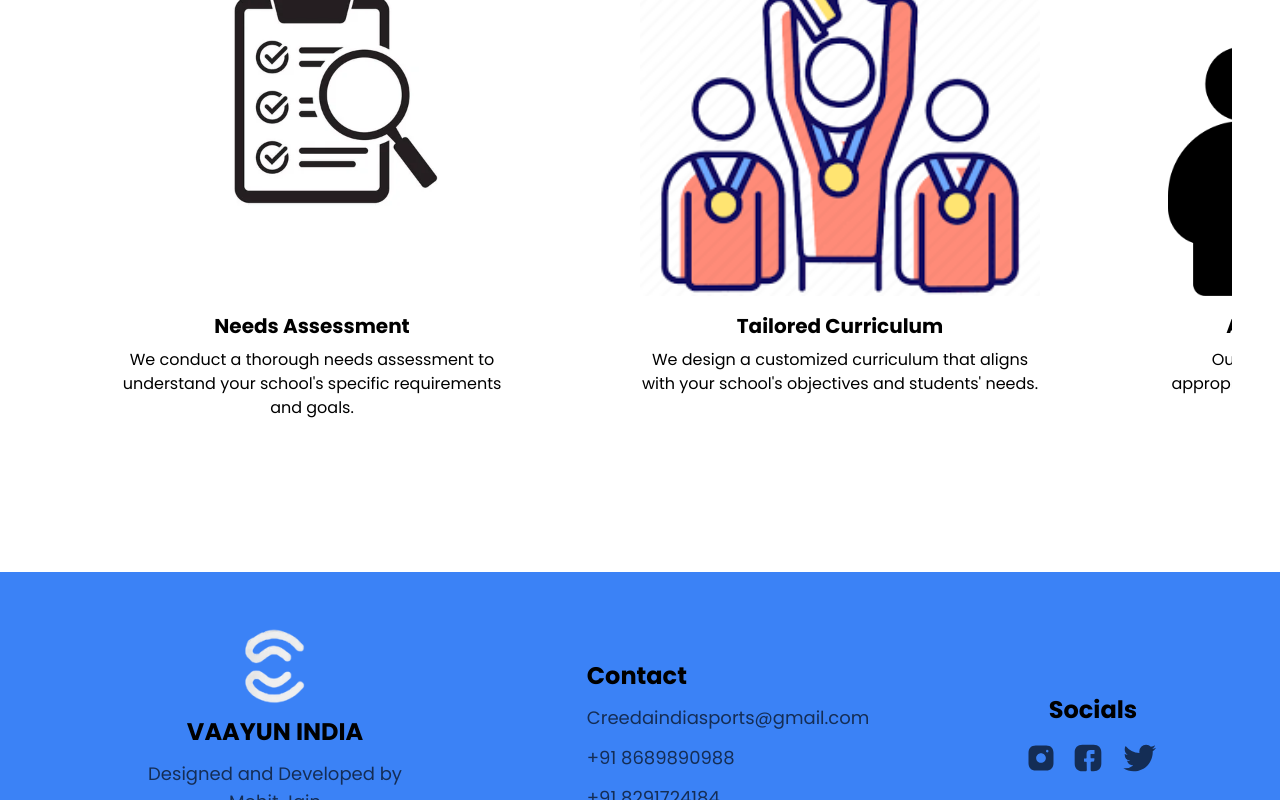
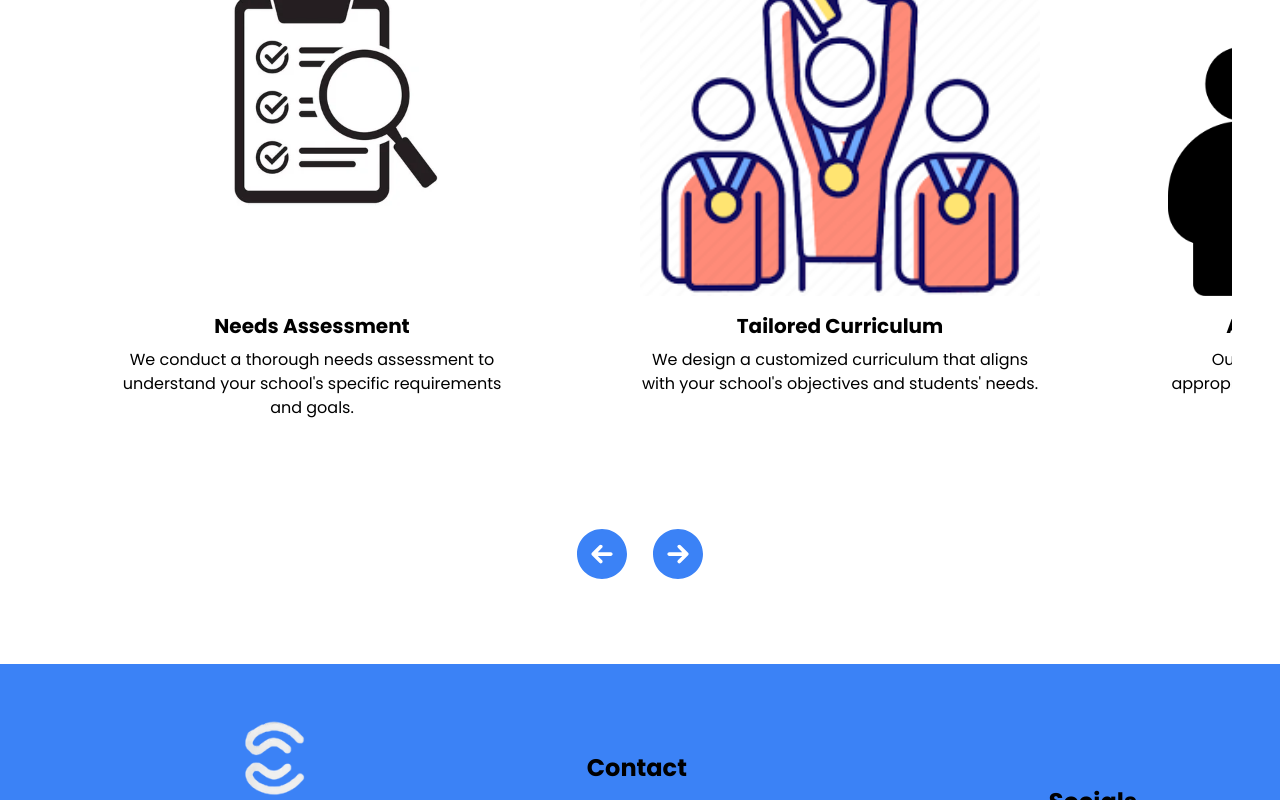
Before and after one commit to Mohitjnn/vaayu, a Next.js app: page /about in a window 1280 px wide. Shown: the part 2216-3016 px from the top of the page. Built offline with nearby package versions, Linux system fonts and the light colour scheme.

Commit message:
making why us section scrollable only on pressing buttons

```diff
--- a/public/data.json
+++ b/public/data.json
@@ -126,5 +126,9 @@
       "title": "Winners Of Multiple Handball Tournaments (U/10 & U/12 Boys & Girls)",
       "description": "Our U/10 and U/12 boys and girls teams clinched multiple handball tournament titles."
     }
-  ]
+  ],
+  "desc": {
+    "homePage": " is a sports academy that aims to coach young children for a better dominated sports culture in our country. Our focus is to train children in various fields of sports and fitness programmes during and after school hours, as well as to prepare and guide them for participation in state and national competitions. The sole aim of our programme is to ensure that your school grows not only academically but also makes a remarkable growth in the field of sports and games, which can be acheived with our training.",
+    "aboutUsPage": "transforms your school's sports program. Partnering with us elevates your curriculum, fosters essential life skills, and improves student fitness. We create a positive, supportive environment where students thrive on and off the field. Specialized resources and collaboration with your staff further enhance the value we bring. Let's transform your sports program and empower your students!"
+  }
 }
--- a/src/app/about/page.jsx
+++ b/src/app/about/page.jsx
@@ -1,17 +1,63 @@
 "use client";
 
-import React from "react";
+import React, { useRef, useEffect, useState } from "react";
 import Image from "next/image";
 import Datacard from "@/components/DataCard/Datacard";
 import useAxios from "../../customHook/useAxios";
 
 const About = () => {
+  const formContainerRef = useRef(null);
+  const [cardWidth, setCardWidth] = useState(0);
   const { response, error } = useAxios();
+
+  useEffect(() => {
+    const updateCardWidth = () => {
+      if (formContainerRef.current && formContainerRef.current.firstChild) {
+        setCardWidth(formContainerRef.current.firstChild.offsetWidth);
+      }
+    };
+
+    // Initial card width calculation
+    updateCardWidth();
+
+    // Recalculate card width on window resize
+    window.addEventListener("resize", updateCardWidth);
+    return () => window.removeEventListener("resize", updateCardWidth);
+  }, [response]);
 
   if (error)
     return <div className="Title w-full text-center py-4">Error: {error}</div>;
   if (!response)
     return <div className="Title w-full text-center py-4">Loading...</div>;
+
+  const scrollRight = () => {
+    if (formContainerRef.current) {
+      const newScrollLeft = Math.min(
+        formContainerRef.current.scrollLeft + cardWidth,
+        formContainerRef.current.scrollWidth -
+          formContainerRef.current.clientWidth
+      );
+
+      formContainerRef.current.scrollTo({
+        left: newScrollLeft,
+        behavior: "smooth",
+      });
+    }
+  };
+
+  const scrollLeft = () => {
+    if (formContainerRef.current) {
+      const newScrollLeft = Math.max(
+        formContainerRef.current.scrollLeft - cardWidth,
+        0
+      );
+
+      formContainerRef.current.scrollTo({
+        left: newScrollLeft,
+        behavior: "smooth",
+      });
+    }
+  };
 
   return (
     <main className="w-full h-fit">
@@ -33,13 +79,7 @@ const About = () => {
             </div>
             <p className="text w-fit text-left leading-loose">
               <span className="font-semibold">VAAYUN INDIA </span>
-              transforms your school's sports program. Partnering with us
-              elevates your curriculum, fosters essential life skills, and
-              improves student fitness. We create a positive, supportive
-              environment where students thrive on and off the field.
-              Specialized resources and collaboration with your staff further
-              enhance the value we bring. Let's transform your sports program
-              and empower your students!
+              {response.desc.aboutUsPage}
             </p>
           </div>
           <div className="justify-center w-full relative h-[60vh] mt-4">
@@ -55,7 +95,10 @@ const About = () => {
           <h1 className="Heading">Founders</h1>
           <div className="flex flex-row w-full h-fit my-16 justify-between items-start space-x-6">
             {response.Founders.map((Founder, index) => (
-              <div className="flex flex-col w-1/2 items-center justify-center space-y-8">
+              <div
+                className="flex flex-col w-1/2 items-center justify-center space-y-8"
+                key={index}
+              >
                 <div className="w-[60vh] relative h-[70vh]">
                   <Image
                     src={`/Founder${index + 1}.png`}
@@ -68,9 +111,9 @@ const About = () => {
                 <div className="text-pretty w-full ">
                   <h1 className="subHeading mb-4">{Founder.name}</h1>
                   <h1 className="subHeading mb-4">{Founder.Title}</h1>
-                  <div className=" text w-full leading-loose">
-                    {Founder.achievements.map((achievement, index) => (
-                      <p key={index}>- {achievement}</p>
+                  <div className="text w-full leading-loose">
+                    {Founder.achievements.map((achievement, idx) => (
+                      <p key={idx}>- {achievement}</p>
                     ))}
                   </div>
                 </div>
@@ -80,10 +123,43 @@ const About = () => {
         </section>
         <section className="w-full h-fit px-12 my-16 flex flex-col items-center">
           <h1 className="Heading">Why Choose Us</h1>
-          <div className="flex flex-row justify-start w-full overflow-x-auto overflow-y-hidden h-full no-scrollbar">
+          <div
+            className="flex flex-row justify-start w-full overflow-x-hidden h-full no-scrollbar"
+            ref={formContainerRef}
+          >
             {response.aboutUsList1.map((reasons, index) => (
               <Datacard Reasons={reasons} key={index} />
             ))}
+          </div>
+          <div className="flex flex-row justify-center space-x-4 w-full h-fit py-4">
+            <button onClick={scrollLeft}>
+              <svg
+                xmlns="http://www.w3.org/2000/svg"
+                width="60"
+                height="60"
+                viewBox="0 0 24 24"
+                fill="none"
+              >
+                <path
+                  fill="#3b82f6"
+                  d="M12 2C6.48 2 2 6.48 2 12s4.48 10 10 10 10-4.48 10-10S17.52 2 12 2zm3.5 10.75h-5.19l1.72 1.72c.29.29.29.77 0 1.06-.15.15-.34.22-.53.22s-.38-.07-.53-.22l-3-3a.754.754 0 010-1.06l3-3c.29-.29.77-.29 1.06 0 .29.29.29.77 0 1.06l-1.72 1.72h5.19c.41 0 .75.34.75.75s-.34.75-.75.75z"
+                ></path>
+              </svg>
+            </button>
+            <button onClick={scrollRight}>
+              <svg
+                xmlns="http://www.w3.org/2000/svg"
+                width="60"
+                height="60"
+                viewBox="0 0 24 24"
+                fill="none"
+              >
+                <path
+                  fill="#3b82f6"
+                  d="M12 2C6.48 2 2 6.48 2 12s4.48 10 10 10 10-4.48 10-10S17.52 2 12 2zm4.03 10.53l-3 3c-.15.15-.34.22-.53.22s-.38-.07-.53-.22a.754.754 0 010-1.06l1.72-1.72H8.5c-.41 0-.75-.34-.75-.75s.34-.75.75-.75h5.19l-1.72-1.72a.754.754 0 010-1.06c.29-.29.77-.29 1.06 0l3 3c.29.29.29.77 0 1.06z"
+                ></path>
+              </svg>
+            </button>
           </div>
         </section>
       </center>
--- a/src/app/page.jsx
+++ b/src/app/page.jsx
@@ -50,15 +50,8 @@ export default function Home() {
             </div>
             <div className="flex flex-col w-2/3 justify-left text-pretty text-left">
               <p className="text-xl leading-loose font-medium">
-                <span className="font-semibold">VAAYUN</span> is a sports
-                academy that aims to coach young children for a better dominated
-                sports culture in our country. Our focus is to train children in
-                various fields of sports and fitness programmes during and after
-                school hours, as well as to prepare and guide them for
-                participation in state and national competitions. The sole aim
-                of our programme is to ensure that your school grows not only
-                academically but also makes a remarkable growth in the field of
-                sports and games, which can be acheived with our training.
+                <span className="font-semibold">VAAYUN</span>
+                {response.desc.homePage}
               </p>
               <button
                 className="Btnlight text mt-4"
```
